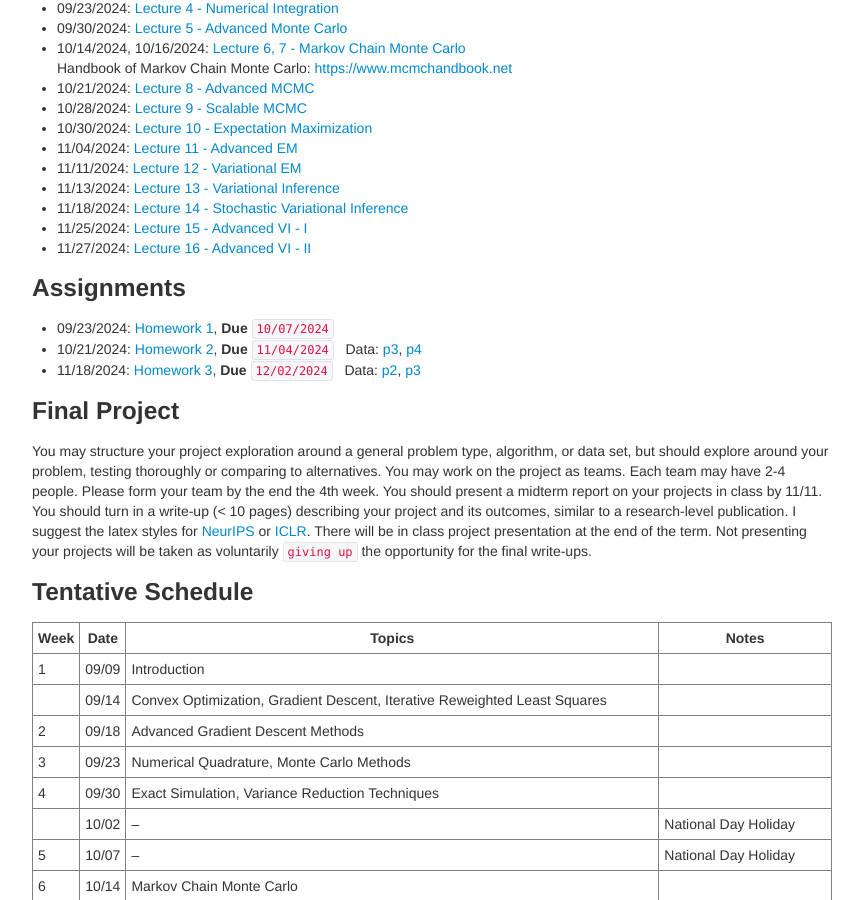
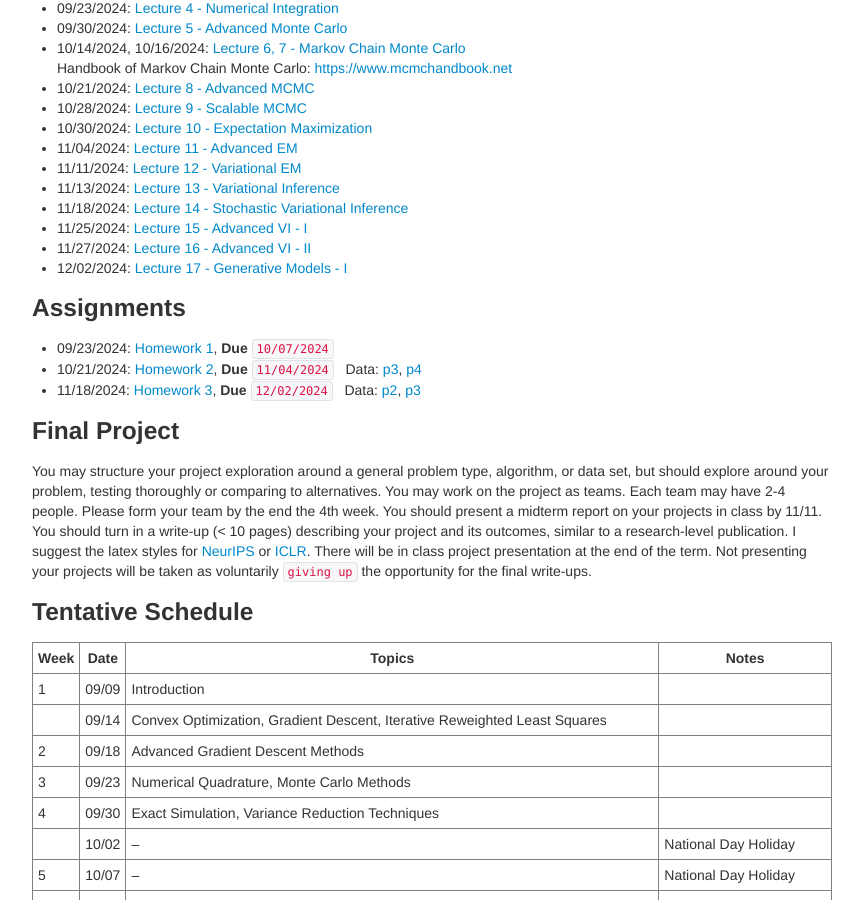
Before and after one commit to zcrabbit/zcrabbit.github.io, a Jekyll site: the page built from courses/smcm-f24.md, in a window 1280 px wide and 900 px high, scrolled down 1225 px. Shown: the whole window, without its empty margins (208-1071 px from the left). Built offline with Jekyll 4.4.1, drawn with Linux system fonts in a browser that asks for light colours.

Commit message:
lecture 17 out

```diff
--- a/courses/smcm-f24.md
+++ b/courses/smcm-f24.md
@@ -54,6 +54,7 @@ We will use python during the course. A good Python tutorial is available at <ht
 - 11/18/2024: [Lecture 14 - Stochastic Variational Inference]({{sites.baseurl}}/static/slides/smcm_fall24/lec14.pdf)
 - 11/25/2024: [Lecture 15 - Advanced VI - I]({{sites.baseurl}}/static/slides/smcm_fall24/lec15.pdf)
 - 11/27/2024: [Lecture 16 - Advanced VI - II]({{sites.baseurl}}/static/slides/smcm_fall24/lec16.pdf)
+- 12/02/2024: [Lecture 17 - Generative Models - I]({{sites.baseurl}}/static/slides/smcm_fall24/lec17.pdf)
 
 ### Assignments
 - 09/23/2024: [Homework 1]({{sites.baseurl}}/static/slides/smcm_fall24/hw01.pdf), **Due** `10/07/2024`
```
Also changed, not shown: 1 other file.
